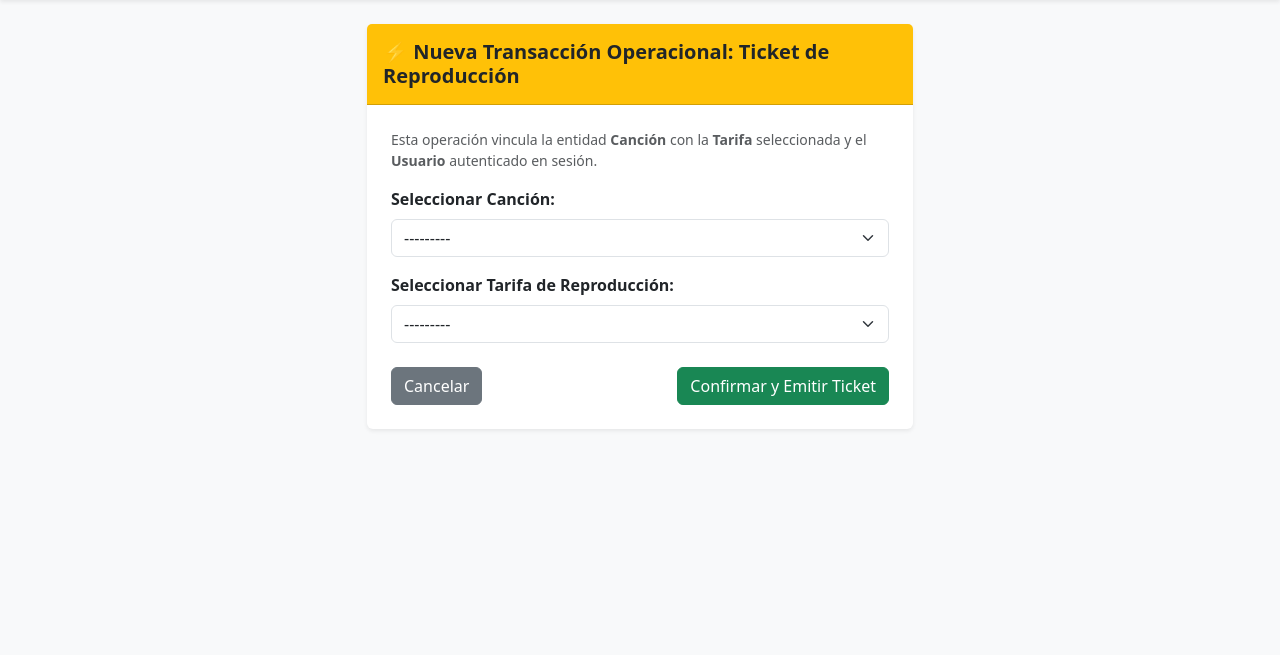
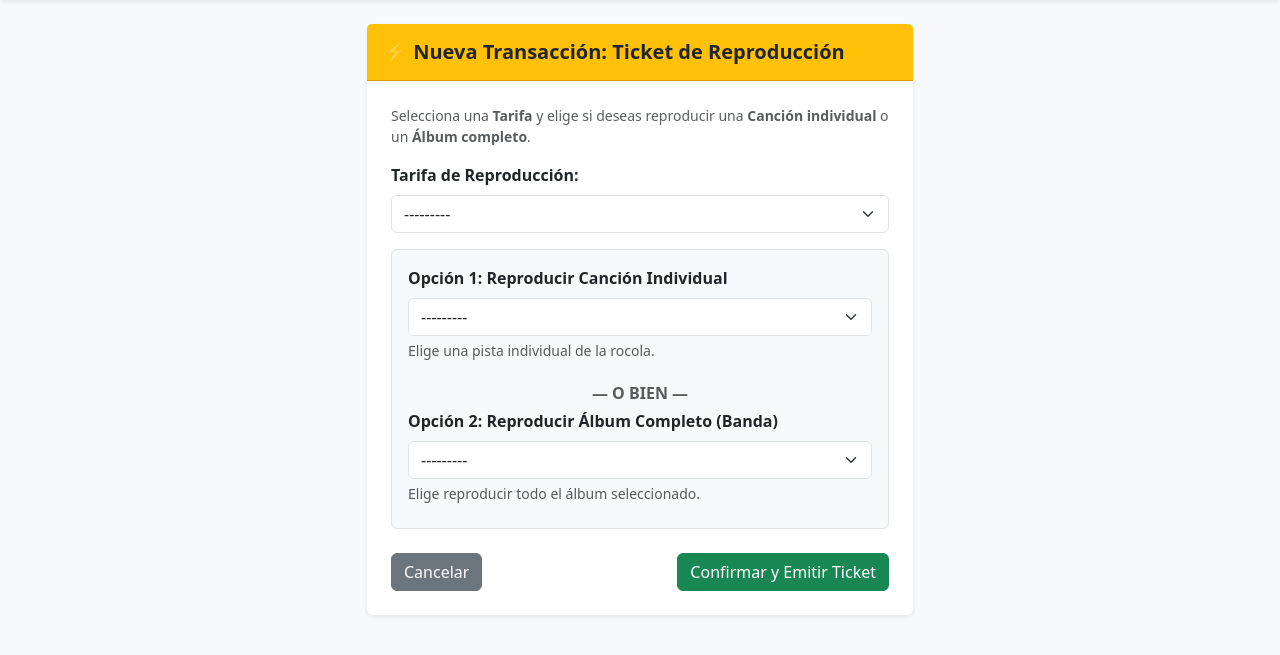
Before and after one commit to Jarz6/Prueba1, a Django app: page /transacciones/ticket/ in a window 1280 px wide. Shown: the part 56-711 px from the top of the page. Run offline with Django 5.2, Linux system fonts and the light colour scheme; the visitor is signed in with stand-in values (Sample User, id 1); data that the repository does not hold is empty; some libraries are stand-ins or nearby versions.

Commit message:
Ver imagenes y seleccionar album o cancion

```diff
--- a/cobrosApp/models.py
+++ b/cobrosApp/models.py
@@ -1,6 +1,6 @@
 from django.db import models
 from django.contrib.auth.models import User
-from setlistApp.models import Cancion
+from setlistApp.models import Banda, Cancion
 
 class TarifaRocola(models.Model):
     modo_reproduccion = models.CharField(max_length=100, verbose_name="Modo de Reproducción")
@@ -11,7 +11,6 @@ class TarifaRocola(models.Model):
         return f"{self.modo_reproduccion} - ${self.precio_base}"
 
 class TicketReproduccion(models.Model):
-    """Transacción operacional: relaciona Usuario, Canción y Tarifa."""
     ESTADOS = [
         ('PENDIENTE', 'Pendiente en Cola'),
         ('REPRODUCIENDO', 'En Reproducción'),
@@ -20,7 +19,9 @@ class TicketReproduccion(models.Model):
     ]
 
     codigo_ticket = models.CharField(max_length=20, unique=True, verbose_name="Código")
-    cancion = models.ForeignKey(Cancion, on_delete=models.CASCADE, related_name="tickets")
+    # Ahora permite seleccionar Canción O Banda/Álbum
+    cancion = models.ForeignKey(Cancion, on_delete=models.CASCADE, related_name="tickets", null=True, blank=True)
+    banda = models.ForeignKey(Banda, on_delete=models.CASCADE, related_name="tickets", null=True, blank=True, verbose_name="Álbum / Banda")
     tarifa = models.ForeignKey(TarifaRocola, on_delete=models.PROTECT, related_name="tickets")
     usuario = models.ForeignKey(User, on_delete=models.CASCADE, related_name="tickets")
     fecha_solicitud = models.DateTimeField(auto_now_add=True)
@@ -28,4 +29,5 @@ class TicketReproduccion(models.Model):
     estado = models.CharField(max_length=20, choices=ESTADOS, default='PENDIENTE')
 
     def __str__(self):
-        return f"Ticket #{self.codigo_ticket} - {self.cancion.titulo} ({self.usuario.username})"
+        item = self.cancion.titulo if self.cancion else f"Álbum: {self.banda.album}"
+        return f"Ticket #{self.codigo_ticket} - {item} ({self.usuario.username})"
--- a/setlistApp/forms.py
+++ b/setlistApp/forms.py
@@ -10,7 +10,7 @@ class BandaForm(forms.ModelForm):
             'nombre': forms.TextInput(attrs={'class': 'form-control'}),
             'album': forms.TextInput(attrs={'class': 'form-control'}),
             'estilo': forms.Select(attrs={'class': 'form-select'}),
-            'imagen': forms.TextInput(attrs={'class': 'form-control', 'placeholder': 'ej: foo.jpg'}),
+            'imagen': forms.TextInput(attrs={'class': 'form-control', 'placeholder': 'ej: foo.jpg o enlace URL'}),
         }
 
 class TarifaForm(forms.ModelForm):
@@ -26,8 +26,20 @@ class TarifaForm(forms.ModelForm):
 class TicketForm(forms.ModelForm):
     class Meta:
         model = TicketReproduccion
-        fields = ['cancion', 'tarifa']
+        fields = ['tarifa', 'cancion', 'banda']
         widgets = {
+            'tarifa': forms.Select(attrs={'class': 'form-select'}),
             'cancion': forms.Select(attrs={'class': 'form-select'}),
-            'tarifa': forms.Select(attrs={'class': 'form-select'}),
+            'banda': forms.Select(attrs={'class': 'form-select'}),
         }
+
+    def clean(self):
+        cleaned_data = super().clean()
+        cancion = cleaned_data.get('cancion')
+        banda = cleaned_data.get('banda')
+
+        if not cancion and not banda:
+            raise forms.ValidationError("Debes seleccionar una Canción O un Álbum para la reproducción.")
+        if cancion and banda:
+            raise forms.ValidationError("Por favor selecciona solo una opción: o una Canción individual o un Álbum completo.")
+        return cleaned_data
--- a/templates/transacciones/nuevo_ticket.html
+++ b/templates/transacciones/nuevo_ticket.html
@@ -4,22 +4,41 @@
     <div class="col-md-6">
         <div class="card shadow-sm border-0">
             <div class="card-header bg-warning text-dark py-3">
-                <h5 class="mb-0 fw-bold">⚡ Nueva Transacción Operacional: Ticket de Reproducción</h5>
+                <h5 class="mb-0 fw-bold">⚡ Nueva Transacción: Ticket de Reproducción</h5>
             </div>
             <div class="card-body p-4">
                 <p class="text-muted small">
-                    Esta operación vincula la entidad <strong>Canción</strong> con la <strong>Tarifa</strong> seleccionada y el <strong>Usuario</strong> autenticado en sesión.
+                    Selecciona una <strong>Tarifa</strong> y elige si deseas reproducir una <strong>Canción individual</strong> o un <strong>Álbum completo</strong>.
                 </p>
+
+                {% if form.non_field_errors %}
+                    <div class="alert alert-danger py-2">
+                        {{ form.non_field_errors }}
+                    </div>
+                {% endif %}
+
                 <form method="POST">
                     {% csrf_token %}
                     <div class="mb-3">
-                        <label class="form-label fw-semibold">Seleccionar Canción:</label>
-                        {{ form.cancion }}
+                        <label class="form-label fw-semibold">Tarifa de Reproducción:</label>
+                        {{ form.tarifa }}
+                        {{ form.tarifa.errors }}
                     </div>
-                    <div class="mb-3">
-                        <label class="form-label fw-semibold">Seleccionar Tarifa de Reproducción:</label>
-                        {{ form.tarifa }}
+
+                    <div class="card bg-light p-3 mb-3 border">
+                        <div class="mb-3">
+                            <label class="form-label fw-semibold">Opción 1: Reproducir Canción Individual</label>
+                            {{ form.cancion }}
+                            <div class="form-text">Elige una pista individual de la rocola.</div>
+                        </div>
+                        <div class="text-center fw-bold text-muted my-1">— O BIEN —</div>
+                        <div class="mb-2">
+                            <label class="form-label fw-semibold">Opción 2: Reproducir Álbum Completo (Banda)</label>
+                            {{ form.banda }}
+                            <div class="form-text">Elige reproducir todo el álbum seleccionado.</div>
+                        </div>
                     </div>
+
                     <div class="d-flex justify-content-between mt-4">
                         <a href="{% url 'dashboard' %}" class="btn btn-secondary">Cancelar</a>
                         <button type="submit" class="btn btn-success">Confirmar y Emitir Ticket</button>
```
Also changed, not shown: templates/dashboard/dashboard.html (+17 -5 lines), templates/mantenedores/bandas_lista.html (+15 -2 lines).
